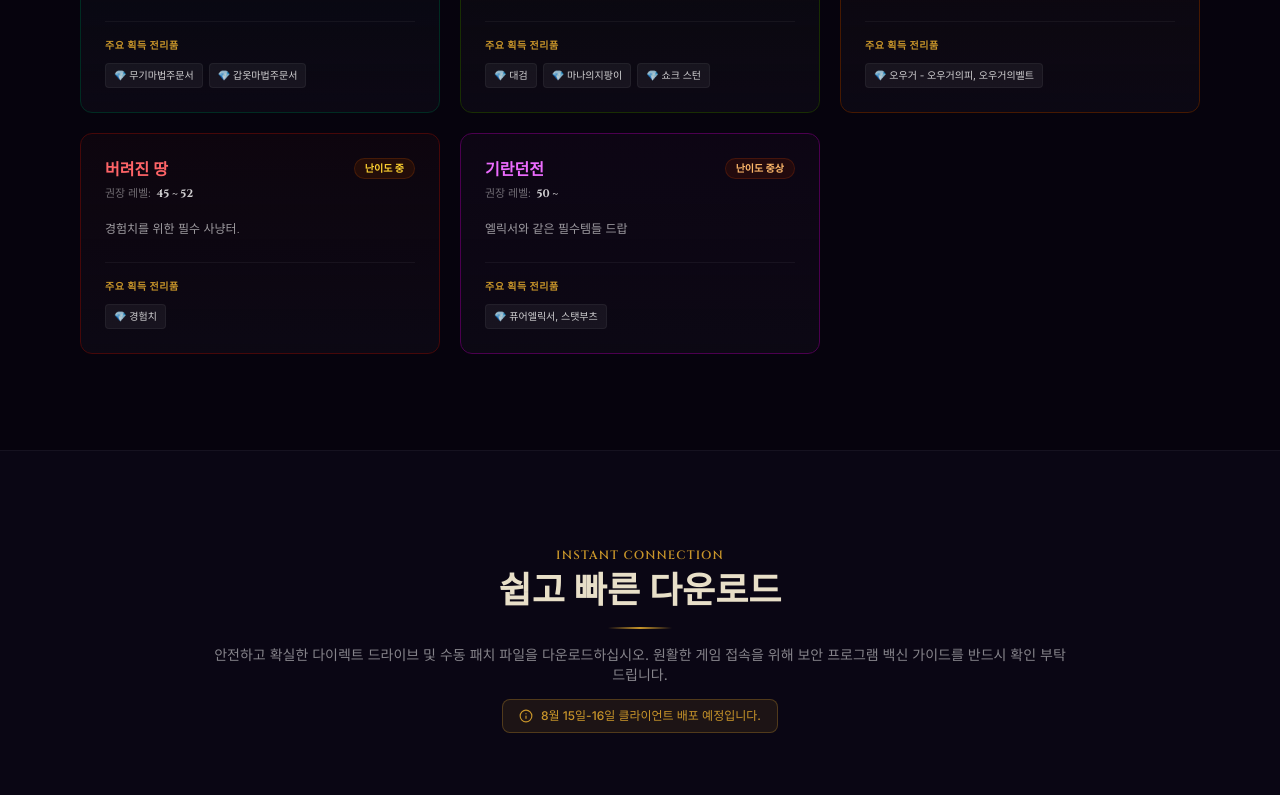
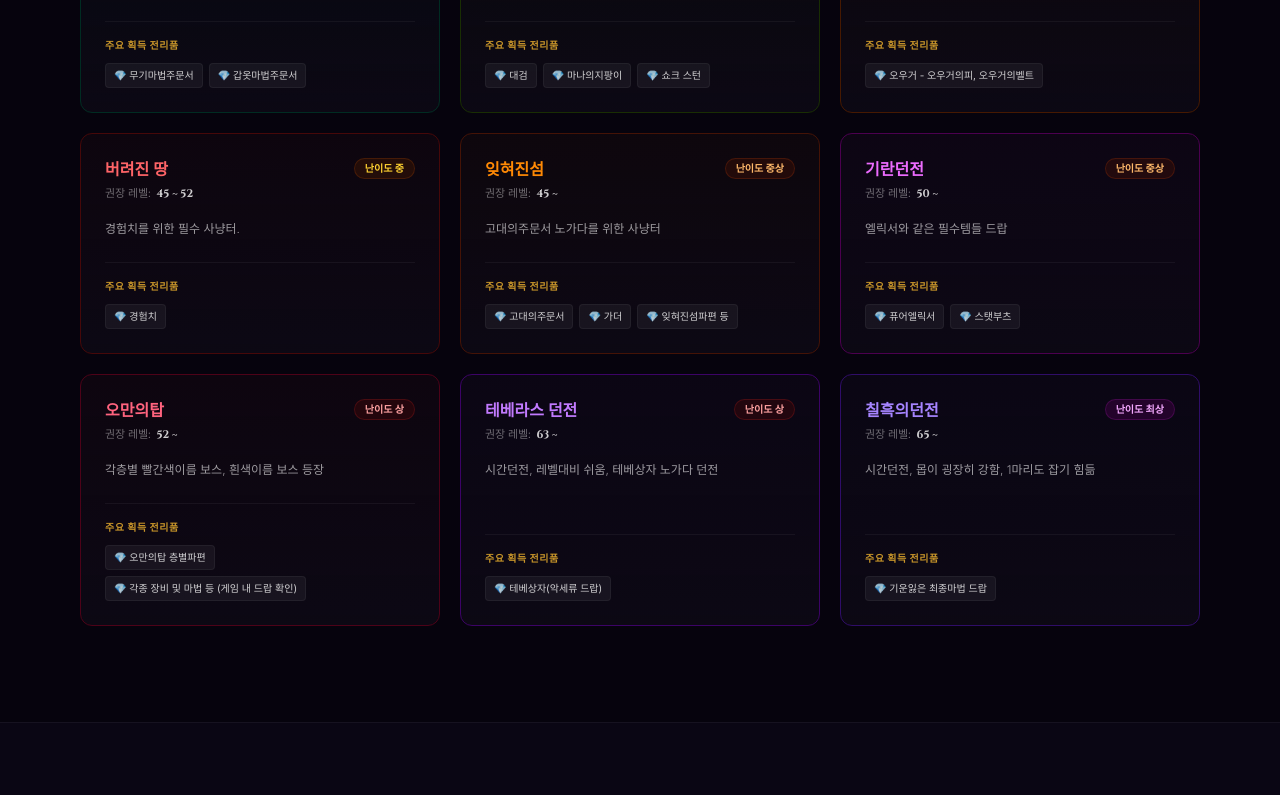
Before and after one commit to Soonhyouk/Hwanghon_1, a React (Vite) app: page / in a window 1280 px wide. Shown: the part 2520-3315 px from the top of the page. Built offline with nearby package versions, Linux system fonts and the light colour scheme.

Commit message:
feat: add new hunting grounds to guide
- Add "잊혀진섬", "오만의탑", "테베라스 던전", and "칠흑의던전" information
- Refine existing drop and level formatting

```diff
--- a/src/App.tsx
+++ b/src/App.tsx
@@ -127,17 +127,57 @@ const HUNTING_ZONES: HuntingZone[] = [
     color: "text-red-400",
     border: "border-red-950 hover:border-red-500/50",
     bgGlow: "rgba(239,68,68,0.03)",
-    drops: [" 경험치 "]
+    drops: ["경험치"]
+  },
+  {
+    name: "잊혀진섬",
+    level: "45 ~",
+    difficulty: "중상",
+    desc: "고대의주문서 노가다를 위한 사냥터",
+    color: "text-orange-400",
+    border: "border-orange-950 hover:border-orange-500/50",
+    bgGlow: "rgba(249,115,22,0.03)",
+    drops: ["고대의주문서", "가더", "잊혀진섬파편 등"]
   },
   {
     name: "기란던전",
-    level: "50 ~ ",
+    level: "50 ~",
     difficulty: "중상",
     desc: "엘릭서와 같은 필수템들 드랍",
     color: "text-fuchsia-400",
     border: "border-fuchsia-950 hover:border-fuchsia-500/50",
     bgGlow: "rgba(217,70,239,0.03)",
-    drops: ["퓨어엘릭서, 스탯부츠"]
+    drops: ["퓨어엘릭서", "스탯부츠"]
+  },
+  {
+    name: "오만의탑",
+    level: "52 ~",
+    difficulty: "상",
+    desc: "각층별 빨간색이름 보스, 흰색이름 보스 등장",
+    color: "text-rose-400",
+    border: "border-rose-950 hover:border-rose-500/50",
+    bgGlow: "rgba(244,63,94,0.03)",
+    drops: ["오만의탑 층별파편", "각종 장비 및 마법 등 (게임 내 드랍 확인)"]
+  },
+  {
+    name: "테베라스 던전",
+    level: "63 ~",
+    difficulty: "상",
+    desc: "시간던전, 레벨대비 쉬움, 테베상자 노가다 던전",
+    color: "text-purple-400",
+    border: "border-purple-950 hover:border-purple-500/50",
+    bgGlow: "rgba(168,85,247,0.03)",
+    drops: ["테베상자(악세류 드랍)"]
+  },
+  {
+    name: "칠흑의던전",
+    level: "65 ~",
+    difficulty: "최상",
+    desc: "시간던전, 몹이 굉장히 강함, 1마리도 잡기 힘듦",
+    color: "text-violet-400",
+    border: "border-violet-950 hover:border-violet-500/50",
+    bgGlow: "rgba(139,92,246,0.03)",
+    drops: ["기운잃은 최종마법 드랍"]
   },
 ];
 
@@ -244,6 +284,12 @@ export default function App() {
 
 ⭕️⭕️ 원작의 분위기는 유지하면서 불편했던 요소는 편의 시스템으로 보완⭕️⭕️
 
+☑️☑️시간과 노력만으로 10검 9셋 가능!!!! 노가다 만으로 가능!! ☑️☑️
+⭕️⭕️보스코인 시스템!! ⭕️⭕️
+일반보스들이 100퍼센트 보스코인 드랍!!
+보스몬스터 드랍테이블에 있는 템들 드랍확률 최소 1퍼센트!!!
+⭕️⭕️보스를 잡으며 얻는 보스코인으로 원하는 템 구매 가능⭕️⭕️
+
 ☑️☑️ 칼렉, 길렉 등 기존 2.0 서버에서 자주 발생했던 불편 사항 개선☑️☑️
 
 ⭕️⭕️ 자동사냥 시스템 지원⭕️⭕️
@@ -252,10 +298,6 @@ export default function App() {
 ☑️☑️ 장기 운영을 목표로 하는 반하자지향 서버☑️☑️
 단기간에 모든 것을 얻기보다,
 하루하루 성장하며 장비를 맞춰가는 재미를 추구합니다.
-
-☑️☑️시간과 노력만으로 10검 9셋 가능!!!! 노가다 만으로 가능!! ☑️☑️
-⭕️⭕️보스코인 시스템!! ⭕️⭕️
-⭕️⭕️보스를 잡으며 얻는 보스코인으로 원하는 템 구매 가능⭕️⭕️
 
 ☑️☑️린클의 지루함과 식상함을 덜어내기 위해  신기하고 다양한 개별 아이템 및 세트 아이템들 대기중!! ☑️☑️
 
```
